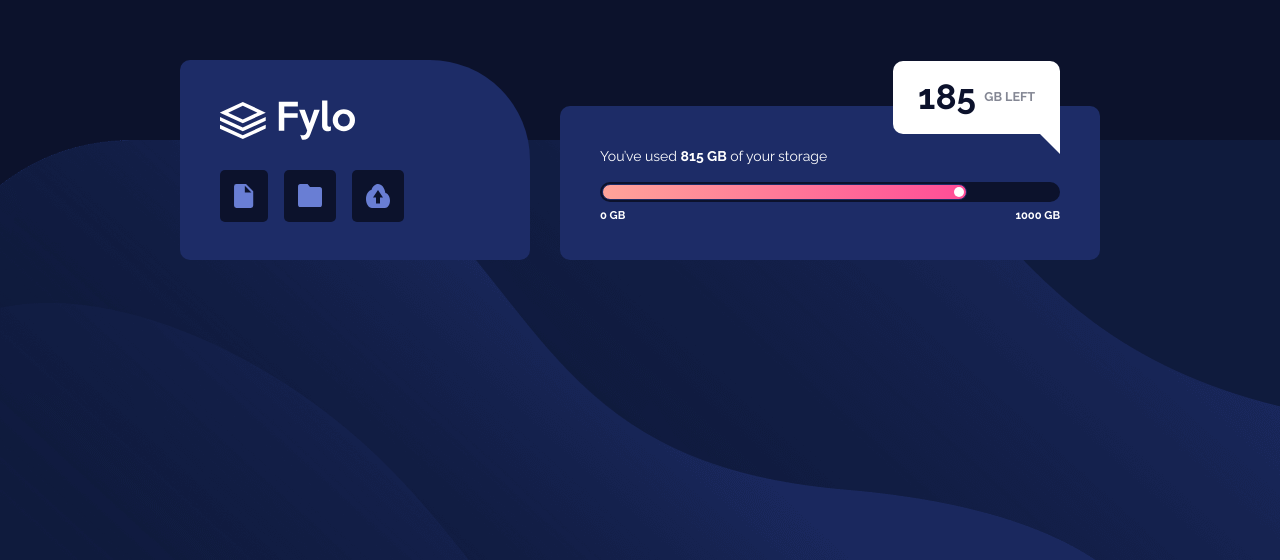
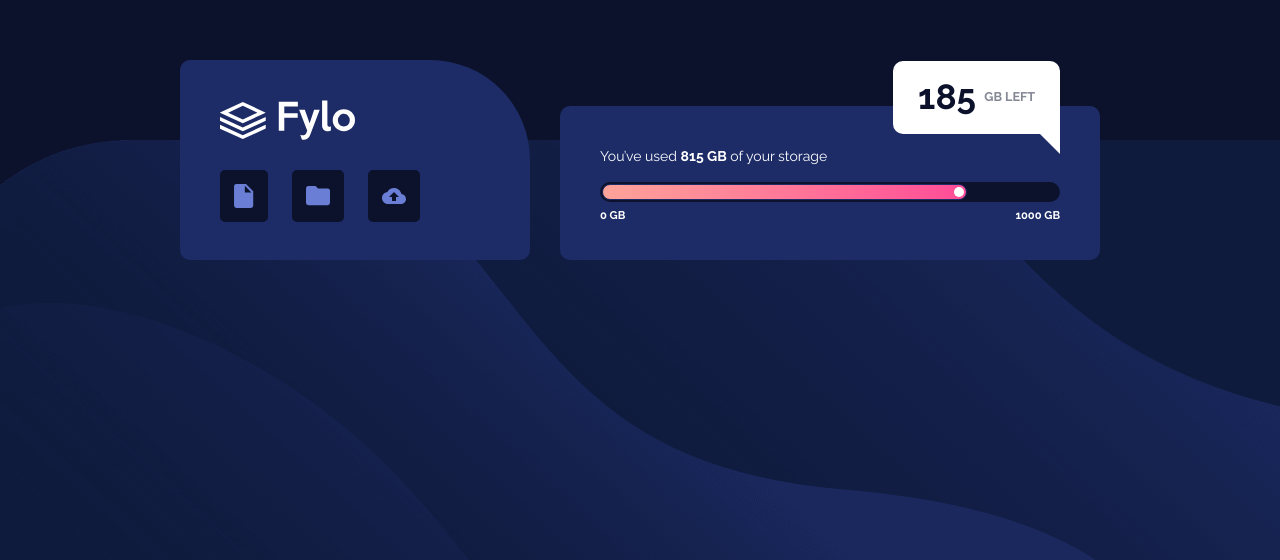
Before and after one commit to papawlo/Fylo-data-storage-component, a plain HTML site: page index.html in a window 1280 px wide. Shown: the part 240-800 px from the top of the page. Drawn offline with Linux system fonts and the light colour scheme.

```diff
--- a/index.html
+++ b/index.html
@@ -33,9 +33,15 @@
       <div class="header">
         <img src="/images/logo.svg" alt="logo" />
         <div class="header-service-list">
-          <img src="/images/icon-document.svg" alt="" class="header-ico" />
-          <img src="/images/icon-folder.svg" alt="" class="header-ico" />
-          <img src="/images/icon-upload.svg" alt="" class="header-ico" />
+          <div class="header-ico-box">
+            <img src="/images/icon-document.svg" alt="" class="header-ico" />
+          </div>
+          <div class="header-ico-box">
+            <img src="/images/icon-folder.svg" alt="" class="header-ico" />
+          </div>
+          <div class="header-ico-box">
+            <img src="/images/icon-upload.svg" alt="" class="header-ico" />
+          </div>
         </div>
       </div>
 
--- a/style.css
+++ b/style.css
@@ -55,15 +55,20 @@ body {
 .header-service-list {
     display: flex;
     margin-top: 30px;
+    justify-content: space-between;
+    width: 200px;
 }
 
-.header-ico {
+.header-ico-box {
     padding: 14px;
+    border-radius: 5px;
     background-color: var(--very-dark-blue);
-    border-radius: 5px;
-    margin-right: 16px;
+    text-align: center;
+    display: flex;
+    justify-content: center;
+    align-items: center;
+}
 
-}
 
 .content {
     width: 540px;
```
